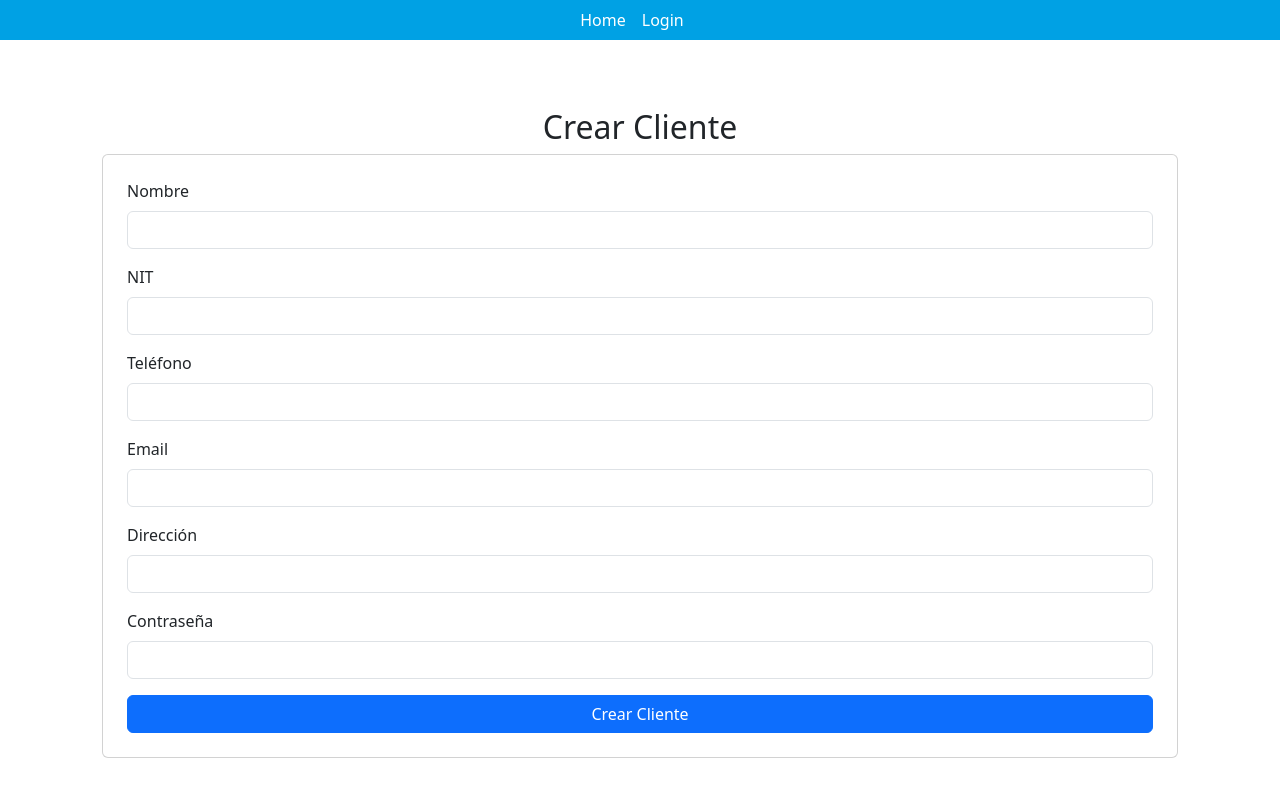
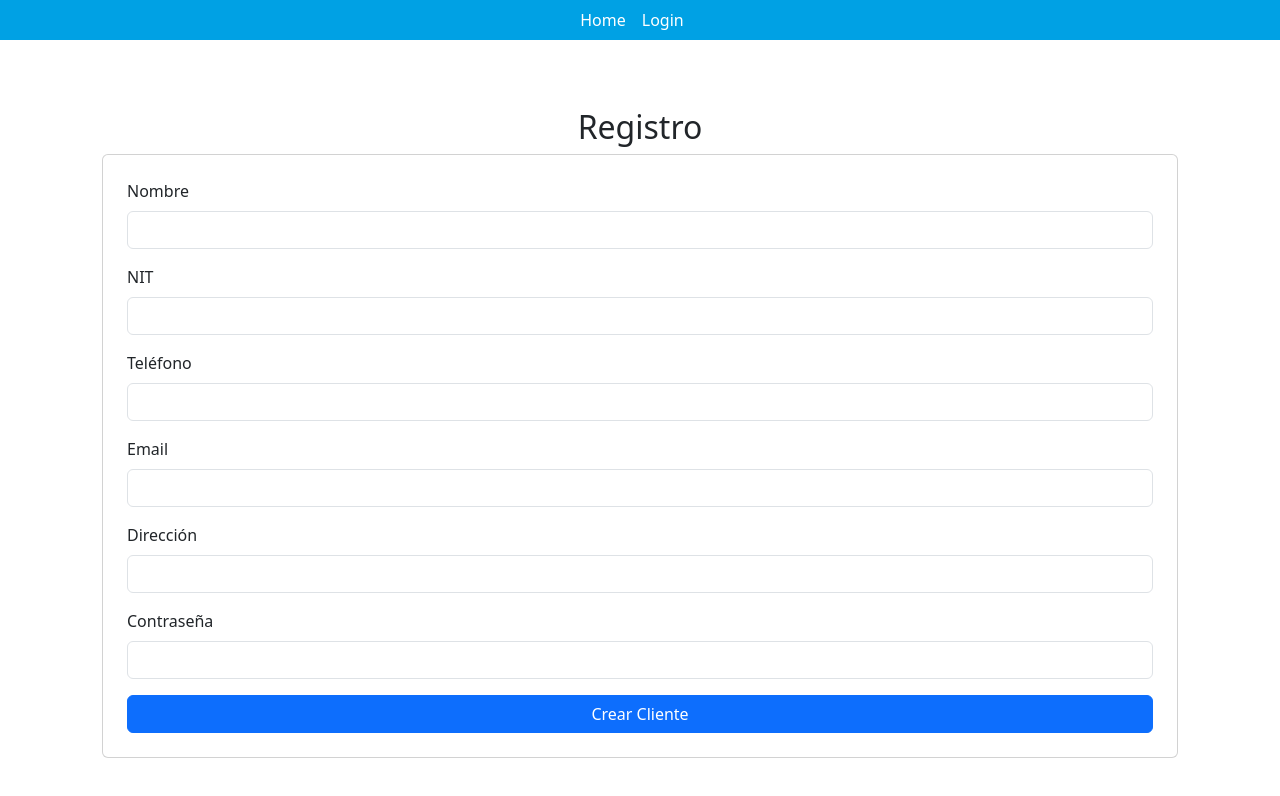
Before and after one commit to Mgodoyd/systemHotel-WEB, a React (Vite) app: page /Cliente/Nuevo in a window 1280 px wide. Shown: the top 796 px of the page. Built offline with nearby package versions, Linux system fonts and the light colour scheme.

Commit message:
Version 2.01

```diff
--- a/src/components/Clientes/createCliente.jsx
+++ b/src/components/Clientes/createCliente.jsx
@@ -24,14 +24,13 @@ const CreateCliente = () => {
   const handleSubmit = async (e) => {
     e.preventDefault();
 
-    const token = localStorage.getItem('token'); // Obtener el token del localStorage
 
     try {
-      const response = await fetch('https://hotel-gjayfhhpf9hna4eb.eastus-01.azurewebsites.net/api/v1/clientes', {
+      const response = await fetch('https://hotel-gjayfhhpf9hna4eb.eastus-01.azurewebsites.net/api/v1/register', {
         method: 'POST',
         headers: {
-          'Content-Type': 'application/json',
-          'Authorization': `Bearer ${token}` // Usar el token en la solicitud
+          'Content-Type': 'application/json'
+
         },
         body: JSON.stringify(formData)
       });
@@ -60,7 +59,7 @@ const CreateCliente = () => {
 
   return (
     <div className="container mt-5">
-      <h2 className="text-center">Crear Cliente</h2>
+      <h2 className="text-center">Registro</h2>
       <form onSubmit={handleSubmit} className="card p-4">
         <div className="mb-3">
           <label htmlFor="nombre" className="form-label">Nombre</label>
```
